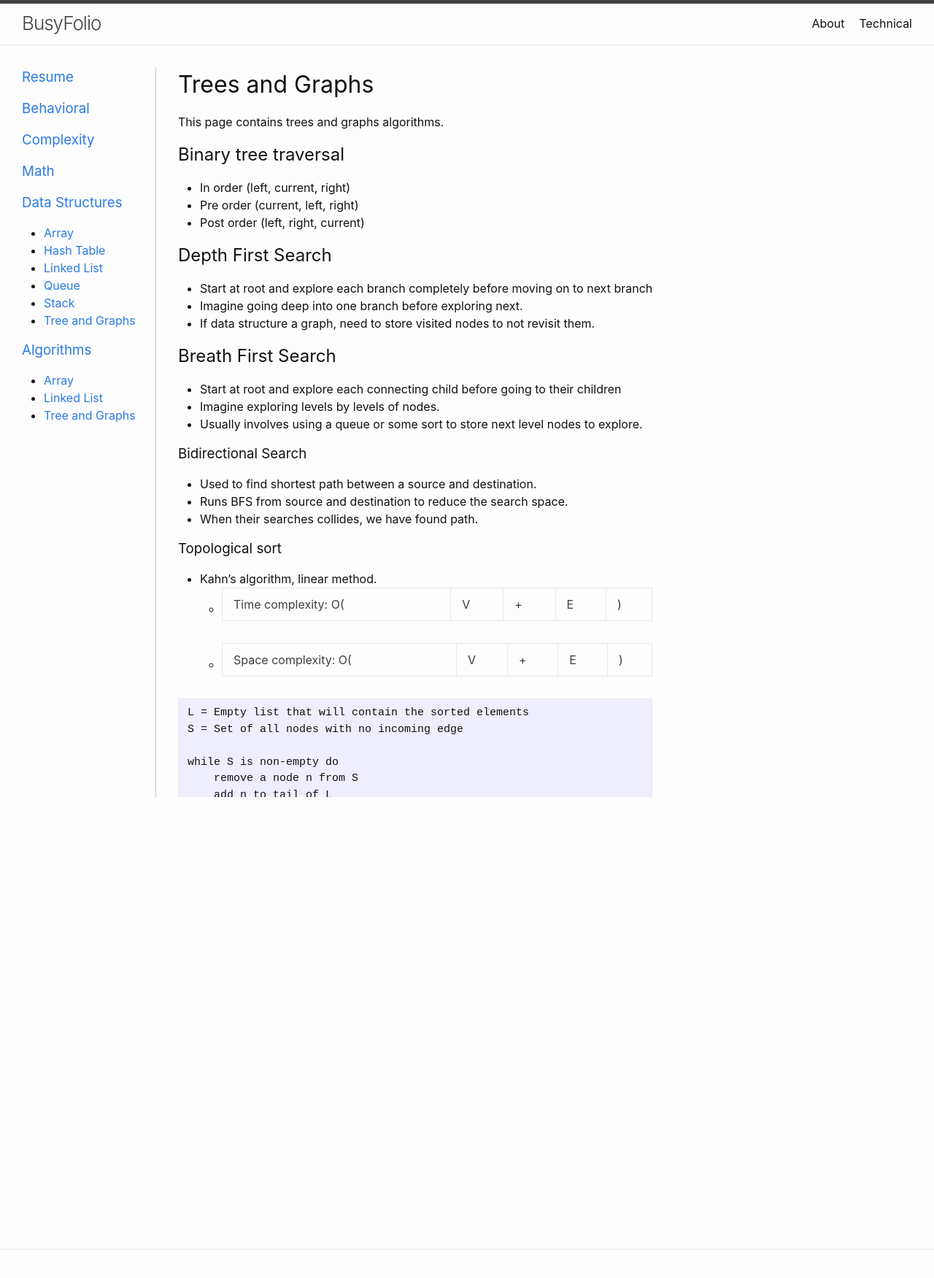
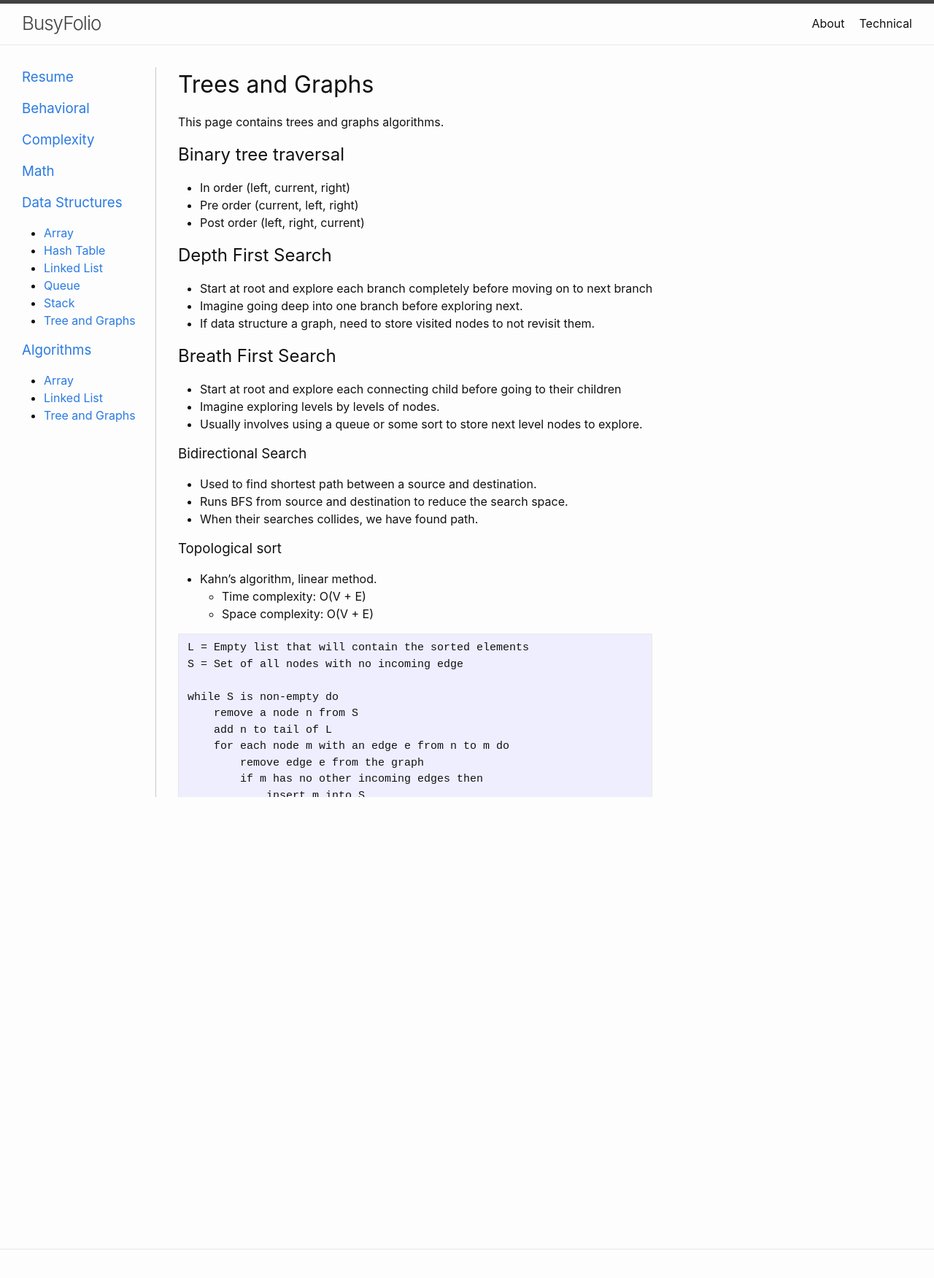
Before and after one commit to bzthin/bzthin.github.io, a Jekyll site: the page built from pages/technical/algorithms/tree-graph.md, in a window 1280 px wide. Shown: the top 1751 px of the page at 73% size. Built offline with Jekyll 4.4.1, drawn with Linux system fonts in a browser that asks for light colours.

Commit message:
Remove lines causing table

````diff
--- a/pages/technical/algorithms/tree-graph.md
+++ b/pages/technical/algorithms/tree-graph.md
@@ -29,8 +29,8 @@ This page contains trees and graphs algorithms.
 
 ### Topological sort
 - Kahn's algorithm, linear method.
-  - Time complexity: O(|V| + |E|)
-  - Space complexity: O(|V| + |E|)
+  - Time complexity: O(V + E)
+  - Space complexity: O(V + E)
 
 ```
 L = Empty list that will contain the sorted elements
````
